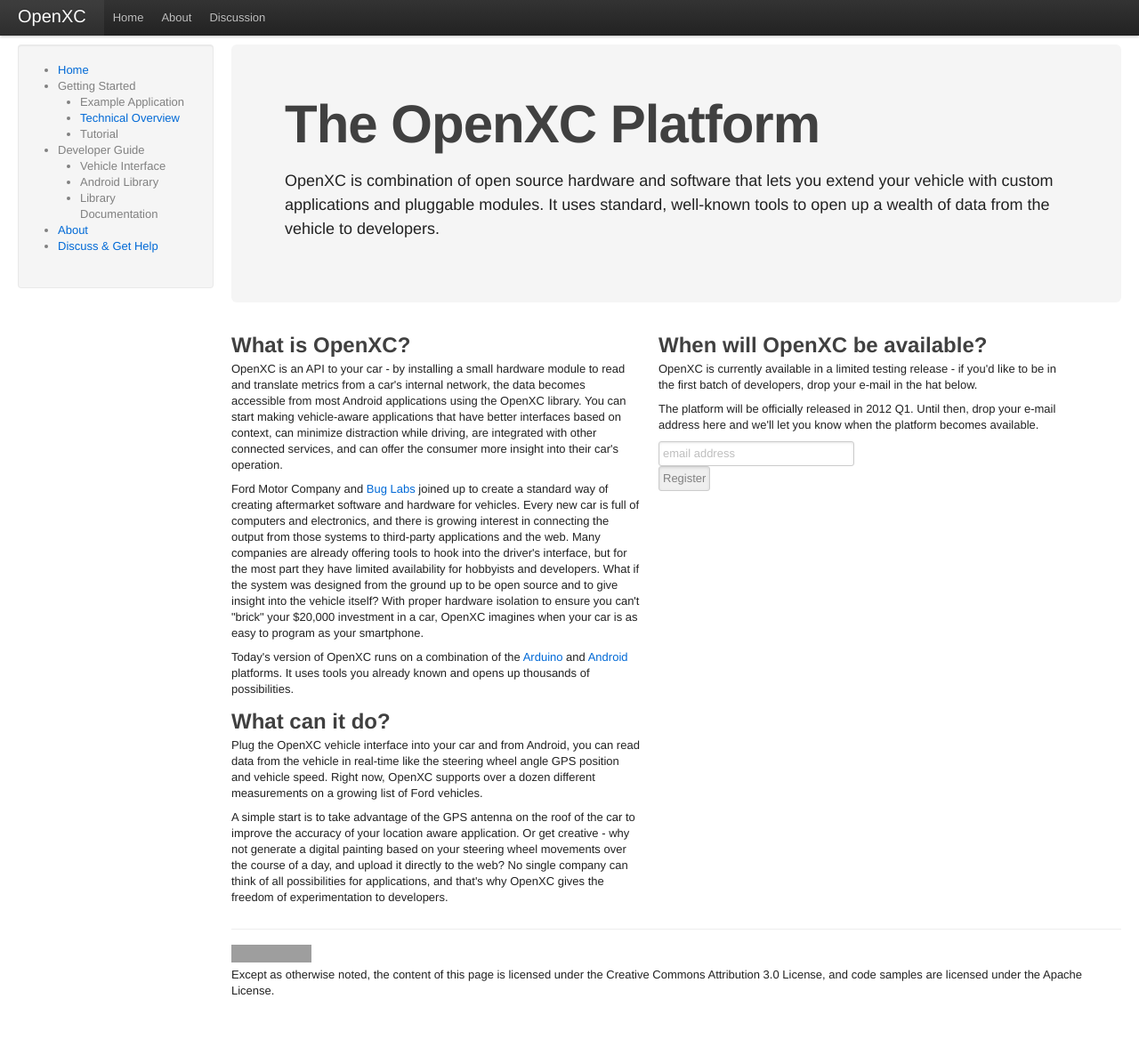
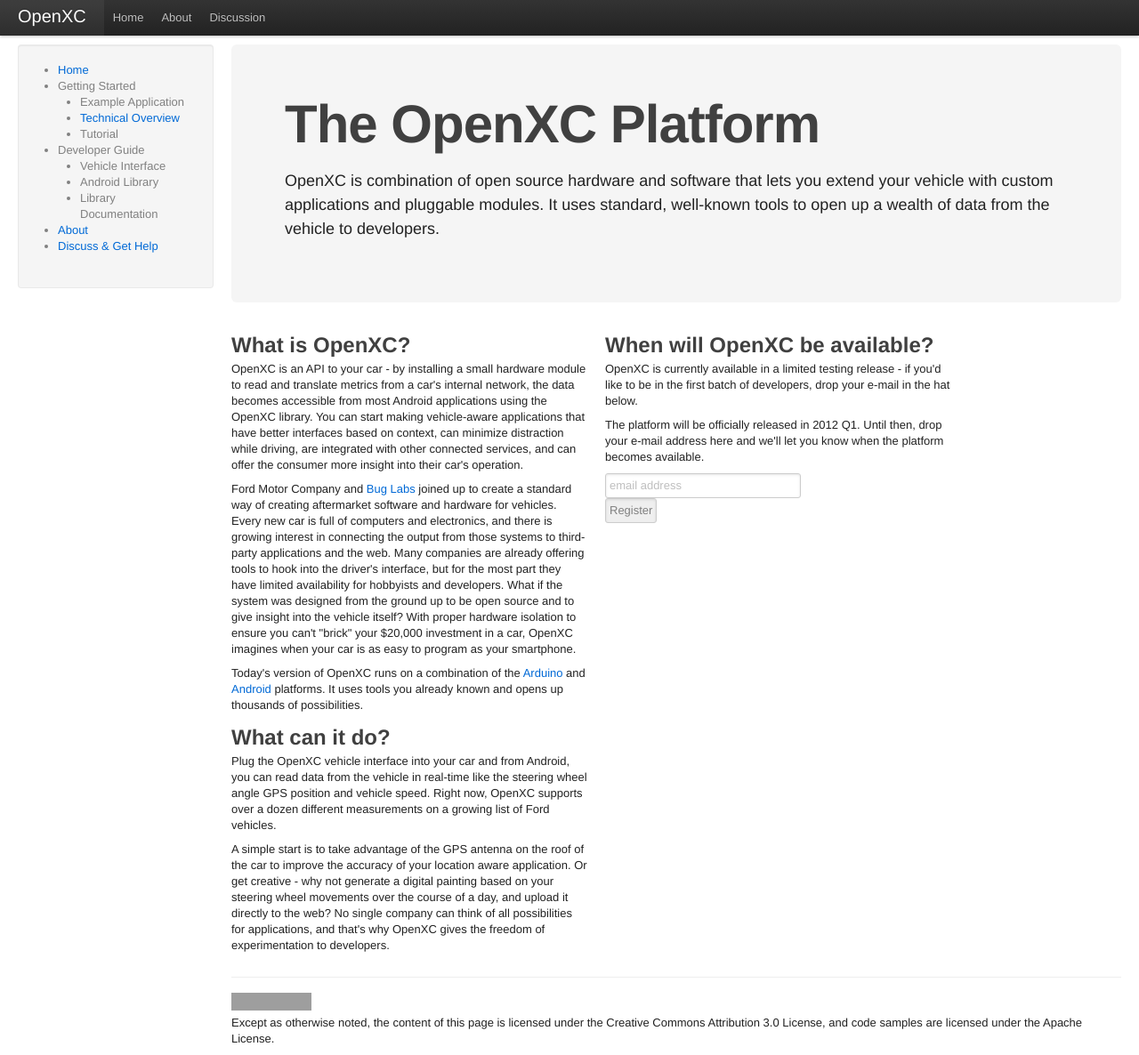
Before and after one commit to openxc/openxcplatform.com, a Jekyll site: the page built from index.html, in a window 1280 px wide and 1186 px high. Shown: the whole window at 89% size. Built offline with Jekyll 4.4.1, drawn with Linux system fonts in a browser that asks for light colours; nearby versions of some CDN libraries; Markdown is read by kramdown in place of the engine named in the settings; comment, search, counter and statistics services are not loaded; grey boxes are pictures that could not be loaded.

Commit message:
Use slightly narrower columns.
Fixed #135.

```diff
--- a/index.html
+++ b/index.html
@@ -14,7 +14,7 @@
 </div>
 
 <div class="row">
-    <section class="span8">
+    <section class="span7">
 
     <h2>What is OpenXC?</h2>
     <p>
@@ -82,7 +82,7 @@
 
     </section>
 
-    <section class="span8">
+    <section class="span7">
 
     <h2>When will OpenXC be available?</h2>
 
```
